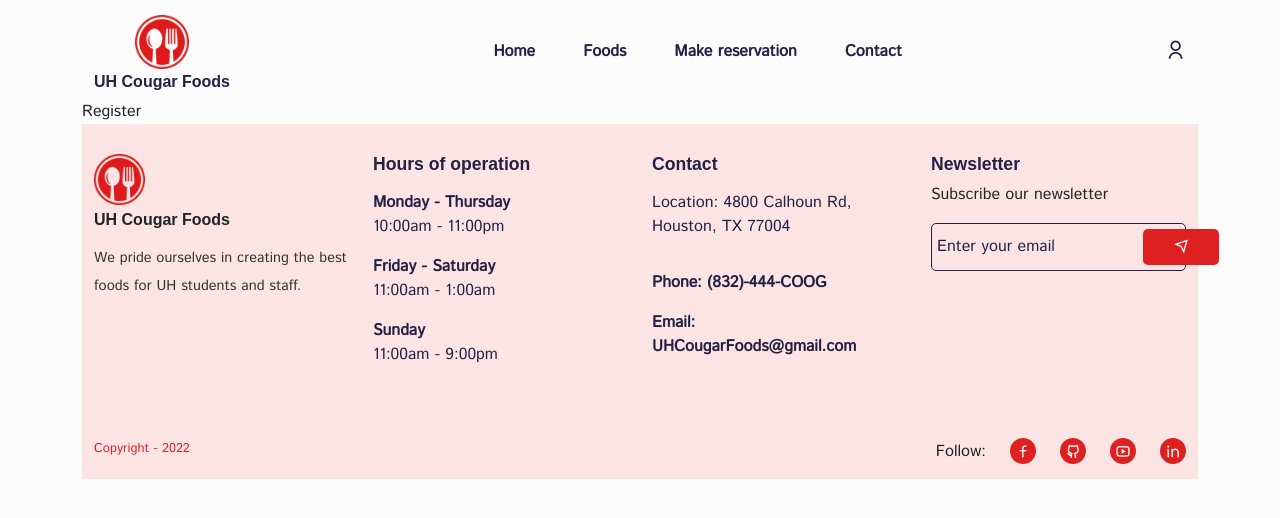
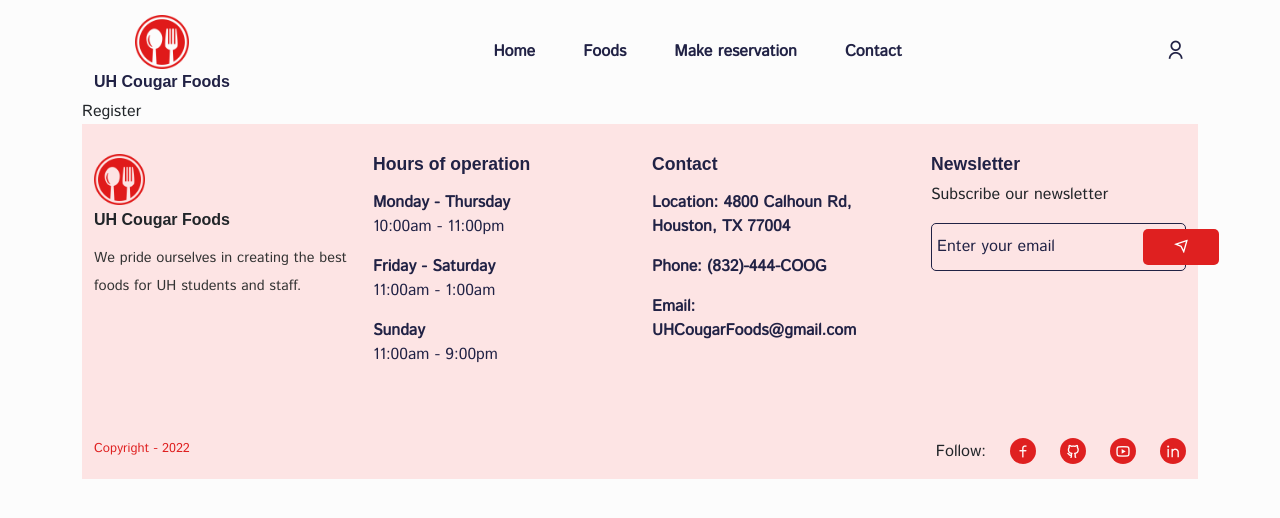
Before and after one commit to BryanSmith00/4351-website, a React (Create React App) app in the folder frontend/: page /Register in a window 1280 px wide. Shown: the top 518 px of the page. Built offline with nearby package versions, Linux system fonts and the light colour scheme; a web font is replaced by a local one.

Commit message:
helmet helper added

```diff
--- a/frontend/src/components/Footer.jsx
+++ b/frontend/src/components/Footer.jsx
@@ -37,7 +37,7 @@ function Footer() {
             <h5 className="footer__title">Contact</h5>
             <ListGroup className="deliver__time-list">
               <ListGroupItem className=" delivery__time-item border-0 ps-0">
-                <p>Location: 4800 Calhoun Rd, Houston, TX 77004</p>
+                <span>Location: 4800 Calhoun Rd, Houston, TX 77004</span>
               </ListGroupItem>
               <ListGroupItem className=" delivery__time-item border-0 ps-0">
                 <span>Phone: (832)-444-COOG </span>
```
Also changed, not shown: frontend/src/components/Helmet.jsx (added).
